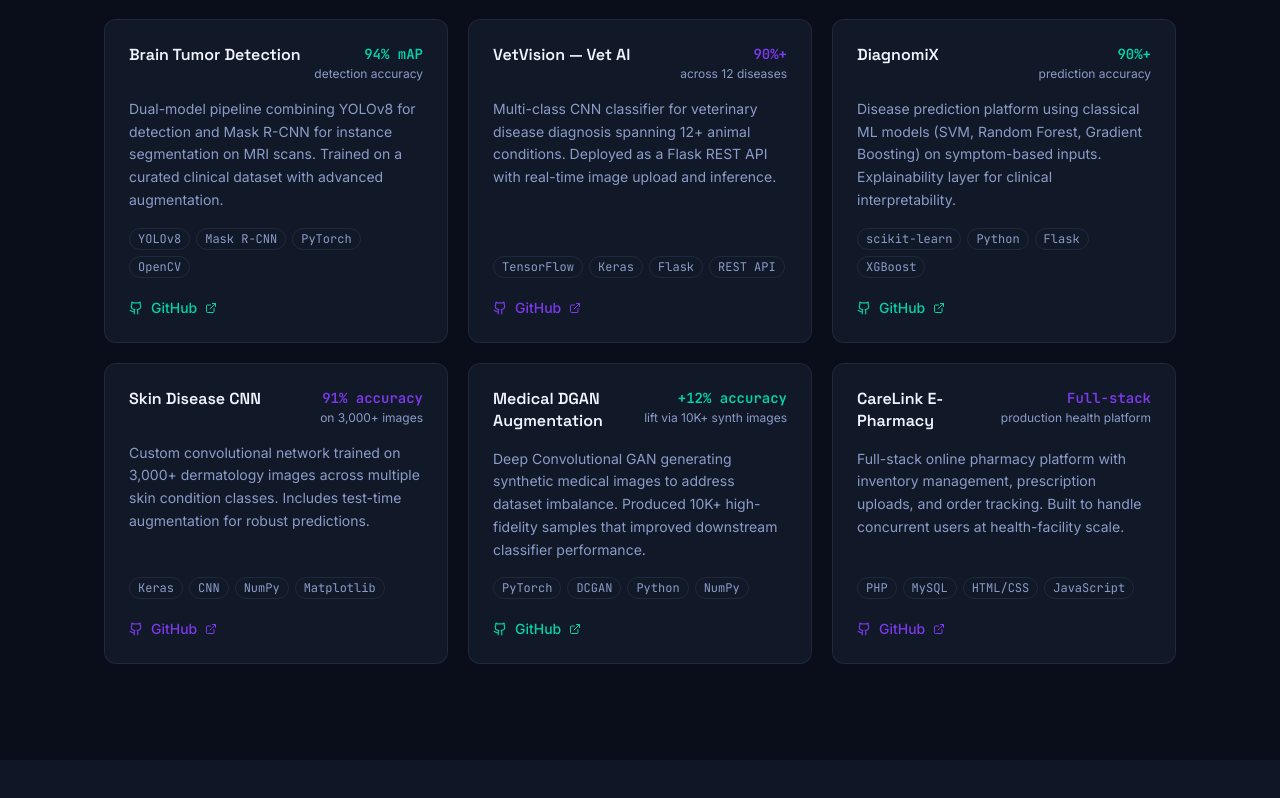
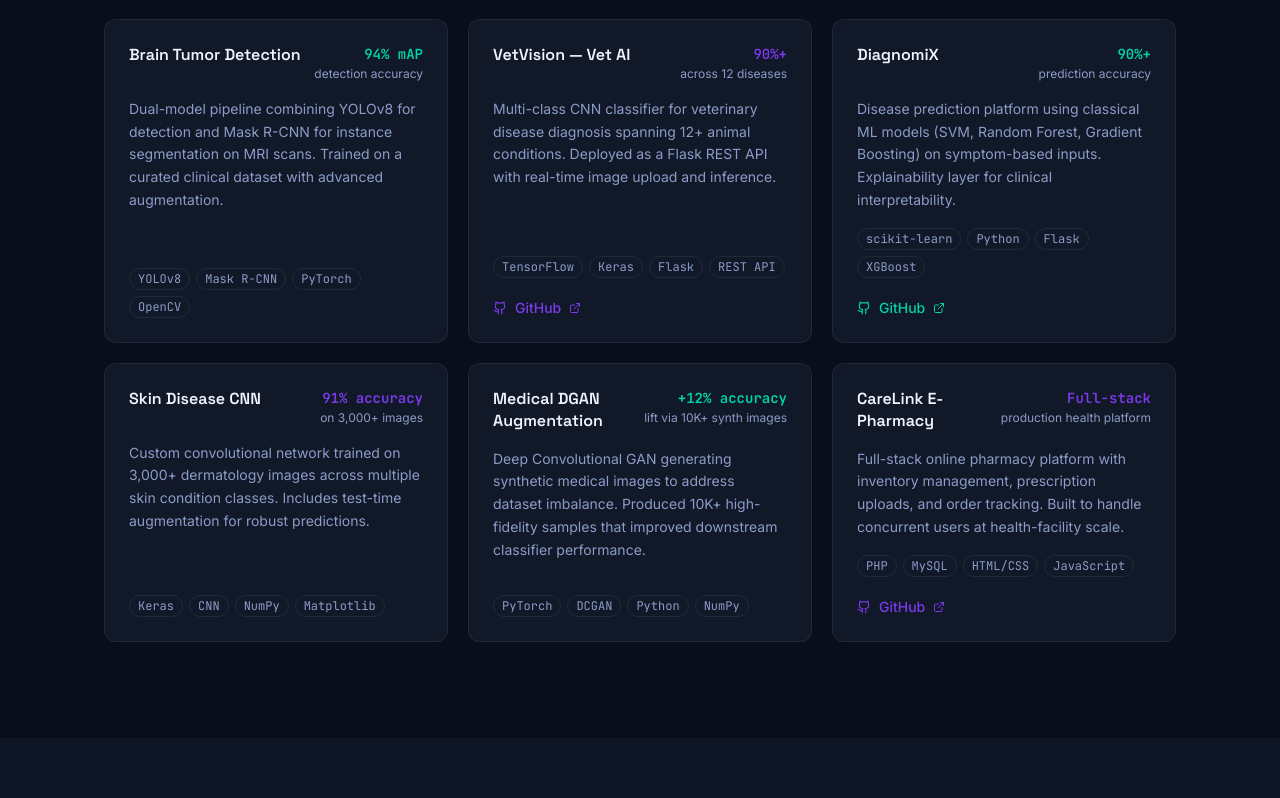
Before and after one commit to ayeshaurooj3/AyeshaUrooj-Portfolio, a React (Vite) app: page / in a window 1280 px wide. Shown: the part 3828-4626 px from the top of the page. Built offline with nearby package versions, Linux system fonts and the light colour scheme.

Commit message:
Show GitHub links only for selected projects

```diff
--- a/src/app/App.tsx
+++ b/src/app/App.tsx
@@ -647,13 +647,17 @@ function Projects() {
                 ))}
               </div>
 
+              {p.github && (
                 <a
                   href={p.github}
+                  target="_blank"
+                  rel="noreferrer"
                   className="inline-flex items-center gap-2 text-sm font-medium mt-1 transition-colors duration-150"
                   style={{ color: p.accent, fontFamily: "'Inter', sans-serif" }}
                 >
                   <Github size={14} /> GitHub <ExternalLink size={12} />
                 </a>
+              )}
             </div>
           ))}
         </div>
```
Lines whose indentation alone changed are shown as unchanged.
